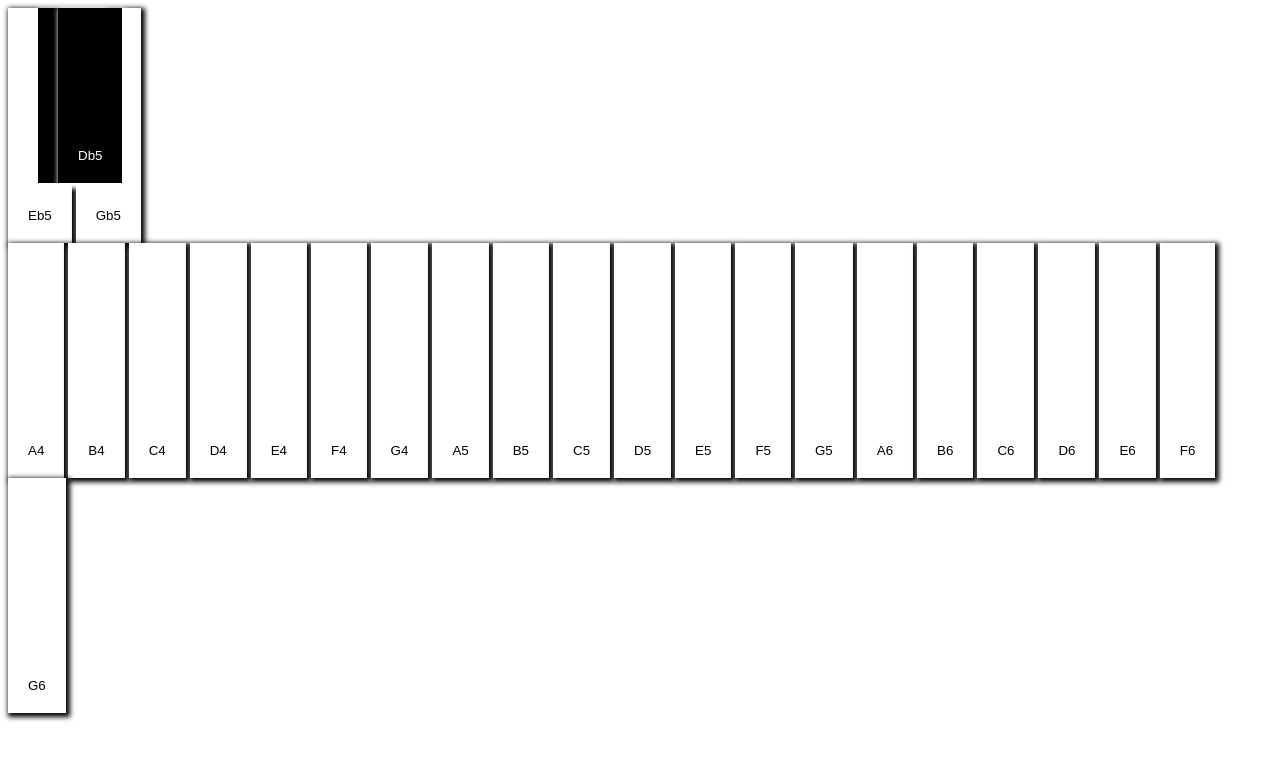
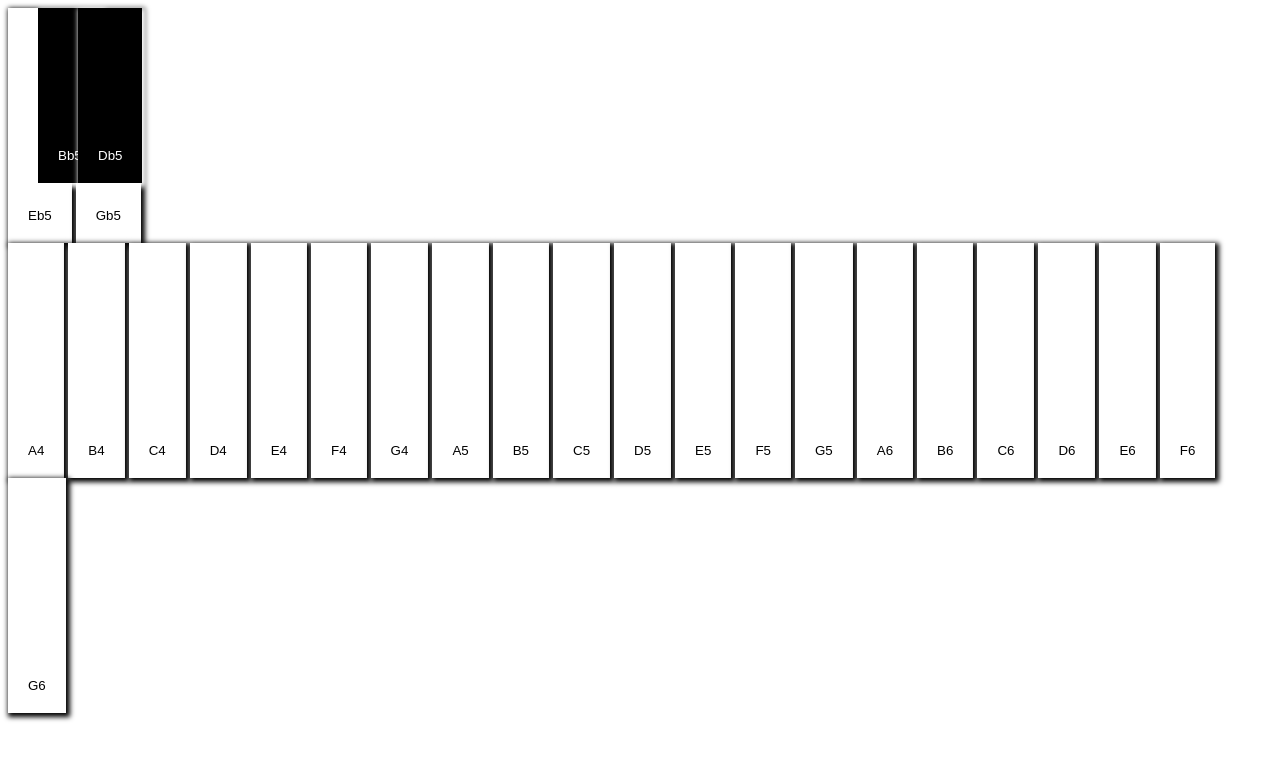
Before and after one commit to my-trivial-error/sound-of-music, a plain HTML site: page index.html in a window 1280 px wide. Drawn offline with Linux system fonts and the light colour scheme.

Commit message:
okay thats it

```diff
--- a/style.css
+++ b/style.css
@@ -27,7 +27,7 @@ button:hover {
 .Dcolor-additive {
     background: rgba(0, 0, 0, 1);
     color: rgba(255, 255, 255, 1);
-    margin-left: 50px;
+    margin-left: 70px;
     position: absolute;
     padding-top: 140px;
 }
```
